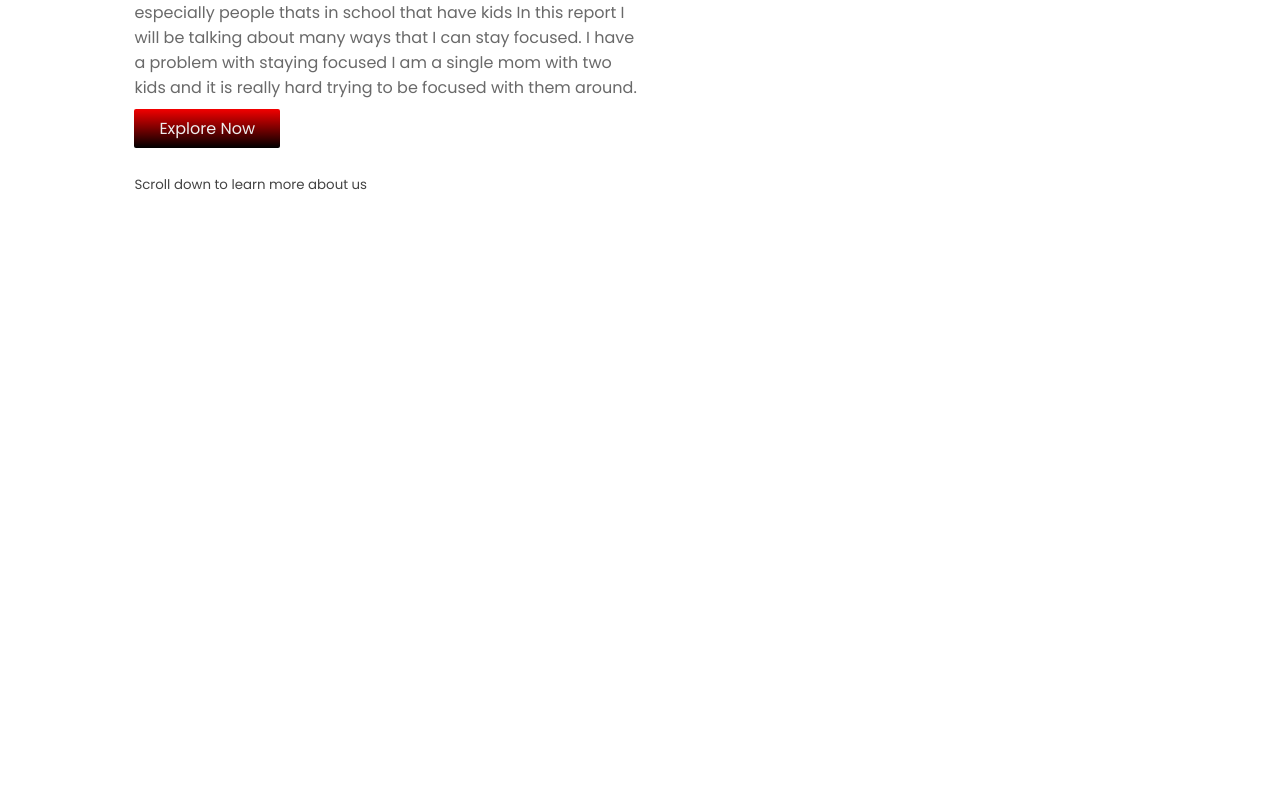
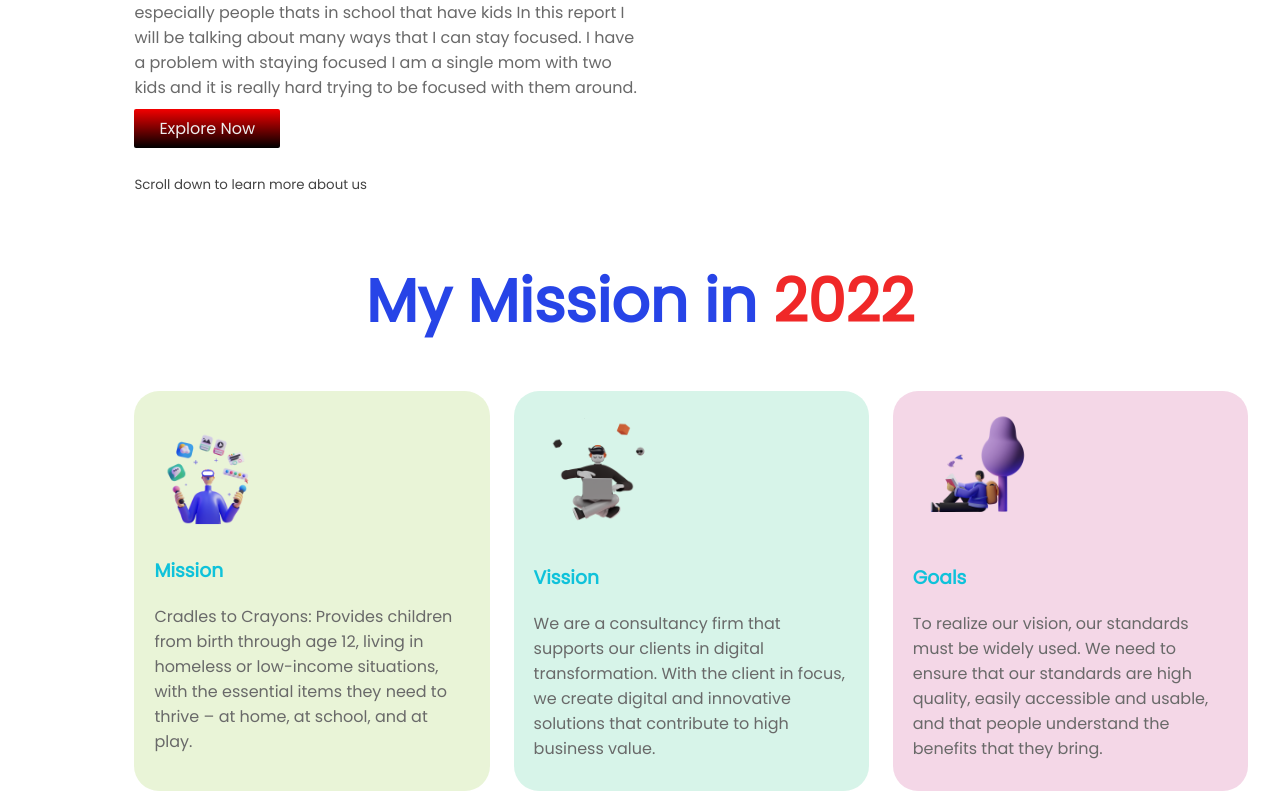
Before and after one commit to MostafizUI/focus-2022, a plain HTML site: page index.html in a window 1280 px wide. Shown: the part 506-1305 px from the top of the page. Before the commit the page ends 800 px from the top, so only its background shows below. Drawn offline with Linux system fonts and the light colour scheme.

Commit message:
Mission Section Finished

```diff
--- a/index.html
+++ b/index.html
@@ -16,6 +16,9 @@
 
 </head>
 <body>
+
+    <!-- focus section starts -->
+
     <section class="focus">
 
         <div class="half-width">
@@ -42,5 +45,46 @@
       </div>
 
     </section>
+
+    <!-- Focus section ends -->
+
+    <!-- Mission Section starts -->
+
+    <section class="my-mission">
+
+        <div class="mission-title">
+            <h1><span class="blue-color">My Mission in</span> <span class="red-color">2022</span></h1>
+        </div>
+        <div class="cards">
+
+        <div class="mission card-items">
+
+            <img src="images/illustrators/illustrator-1.png" alt="">
+
+            <h3>Mission</h3>
+            <p>Cradles to Crayons: Provides children from birth through age 12, living in homeless or low-income situations, with the essential items they need to thrive – at home, at school, and at play.</p>
+        </div>
+
+        <div class="vission card-items">
+            <img src="images/illustrators/illustrator-2.png" alt="">
+
+            <h3>Vission</h3>
+            <p>We are a consultancy firm that supports our clients in digital transformation. With the client in focus, we create digital and innovative solutions that contribute to high business value.</p>
+        </div>
+
+        <div class="goals card-items">
+            <img src="images/illustrators/illustrator-3.png" alt="">
+
+            <h3>Goals</h3>
+            <p>To realize our vision, our standards must be widely used. We need to ensure that our standards are high quality, easily accessible and usable, and that people understand the benefits that they bring.</p>
+        </div>
+
+
+        </div>
+    </section>
+
+    <!-- Mission section ends -->
+
+
 </body>
 </html>
--- a/style.css
+++ b/style.css
@@ -8,8 +8,14 @@ h1{
     font-size: 60px;
 }
 
+h3{
+    font-weight: 600;
+    color: rgb(15, 194, 218);
+}
+
 p{
     color: dimgrey;
+    font-weight: 400;
 
 }
 
@@ -62,3 +68,59 @@ p{
 
 
 }
+
+.my-mission{
+    margin-top: 60px;
+}
+
+.mission-title{
+    display: flex;
+    justify-content: center;
+}
+
+.cards{
+
+
+    display: flex;
+    padding-left: 10%;
+
+
+}
+.cards{
+    margin-top: 45px;
+
+}
+.card-items{
+    width: 33%;
+    padding: 20px;
+}
+
+.card-items img{
+    width: 40%;
+}
+
+
+
+.mission{
+    height: 360px;
+    width: 376px;
+    background: rgba(136, 197, 38, 0.185);
+    border-radius: 25px;
+    margin-right: 24px;
+}
+
+.vission{
+    height: 360px;
+    width: 376px;
+    background: rgba(38, 197, 136, 0.185);
+    border-radius: 25px;
+    margin-right: 24px;
+}
+
+.goals{
+    height: 360px;
+    width: 376px;
+    background: rgba(197, 38, 126, 0.185);
+    border-radius: 25px;
+    margin-right: 24px;
+}
```
